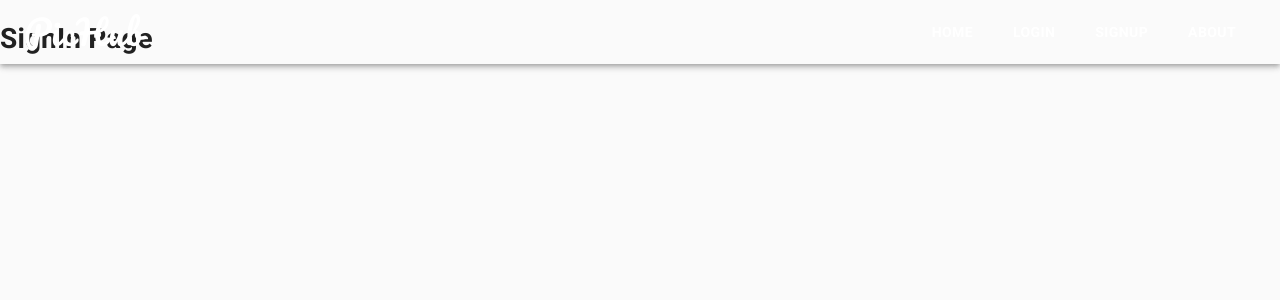
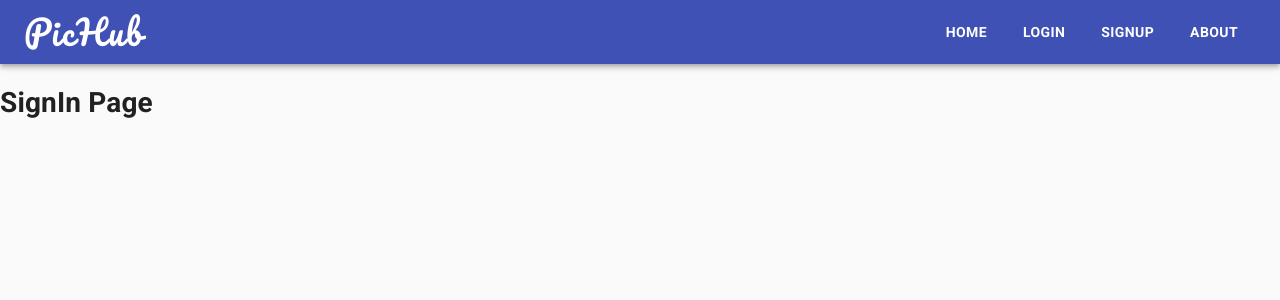
Before and after one commit to attainu/project-bhavleen-singh-au7, a React (Create React App) app: page /signin in a window 1280 px wide. Shown: the top 300 px of the page. Built offline with nearby package versions, Linux system fonts and the light colour scheme; the HTML template or start-up script is replaced by a standard one.

Commit message:
Page Format Done

```diff
--- a/package.json
+++ b/package.json
@@ -11,12 +11,11 @@
     "react": "^16.13.1",
     "react-dom": "^16.13.1",
     "react-redux": "^7.2.1",
+    "react-responsive-carousel": "^3.2.9",
     "react-router-dom": "^5.2.0",
     "react-scripts": "3.4.3",
-    "react-slick": "^0.27.11",
     "redux": "^4.0.5",
-    "redux-thunk": "^2.3.0",
-    "slick-carousel": "^1.8.1"
+    "redux-thunk": "^2.3.0"
   },
   "scripts": {
     "start": "react-scripts start",
--- a/src/App.js
+++ b/src/App.js
@@ -1,13 +1,11 @@
+import React from "react";
 import { CssBaseline } from "@material-ui/core";
-import React from "react";
 import { BrowserRouter } from "react-router-dom";
-import Navbar from "./components/Navbar";
 
 import Routes from "./Routes";
 const App = () => {
   return (
     <BrowserRouter>
-      <Navbar />
       <Routes />
       <CssBaseline />
     </BrowserRouter>
--- a/src/components/Navbar.js
+++ b/src/components/Navbar.js
@@ -9,11 +9,6 @@ const useStyles = makeStyles((theme) => ({
   root: {
     flexGrow: 1,
   },
-  navlink: {
-    padding: "6px 20px",
-    fontWeight: "600",
-    color: "#fff",
-  },
   title: {
     flexGrow: 1,
     fontFamily: "Pacifico",
@@ -22,18 +17,23 @@ const useStyles = makeStyles((theme) => ({
   Nav: {
     position: "absolute",
     color: "#fff",
+    "& .MuiButton-label": {
+      color: "#fff",
+      padding: "6px 20px 6px 0px",
+      fontWeight: "600",
+    },
   },
 }));
 
-const Navbar = () => {
+const Navbar = (props) => {
   const classes = useStyles();
 
   return (
     <div className={classes.root}>
       <AppBar
         position="sticky"
-        color="transparent"
-        className={classes.Nav}
+        color={props.color}
+        className={props.className}
       >
         <Toolbar>
           <Typography
@@ -42,32 +42,16 @@ const Navbar = () => {
           >
             PicHub
           </Typography>
-          <Button
-            component={Link}
-            to="/"
-            className={classes.navlink}
-          >
+          <Button component={Link} to="/">
             Home
           </Button>
-          <Button
-            component={Link}
-            to="/signin"
-            className={classes.navlink}
-          >
+          <Button component={Link} to="/signin">
             Login
           </Button>
-          <Button
-            component={Link}
-            to="/signup"
-            className={classes.navlink}
-          >
+          <Button component={Link} to="/signup">
             SignUp
           </Button>
-          <Button
-            component={Link}
-            to="/about"
-            className={classes.navlink}
-          >
+          <Button component={Link} to="/about">
             About
           </Button>
         </Toolbar>
--- a/src/index.css
+++ b/src/index.css
@@ -0,0 +1,4 @@
+.hundred {
+  height: 100vh;
+  opacity: .6;
+}
--- a/src/pages/About.jsx
+++ b/src/pages/About.jsx
@@ -1,10 +1,25 @@
-import React from "react";
+import React, { Fragment } from "react";
+import { makeStyles } from "@material-ui/core";
+import Navbar from "../components/Navbar";
+
+const useStyles = makeStyles((theme) => ({
+  Nav: {
+    "& .MuiButton-label": {
+      color: "#fff",
+      padding: "6px 10px",
+      fontWeight: "600",
+    },
+  },
+}));
 
 const About = () => {
+  const classes = useStyles();
+
   return (
-    <div>
+    <Fragment>
+      <Navbar color="primary" className={classes.Nav} />
       <h1>About Page</h1>
-    </div>
+    </Fragment>
   );
 };
 
--- a/src/pages/Landing.jsx
+++ b/src/pages/Landing.jsx
@@ -1,51 +1,70 @@
-import React from "react";
-import "slick-carousel/slick/slick.css";
-import "slick-carousel/slick/slick-theme.css";
-import Slider from "react-slick";
+import React, { Fragment } from "react";
+import "react-responsive-carousel/lib/styles/carousel.min.css"; // requires a loader
+import { Carousel } from "react-responsive-carousel";
 import CarousalPic1 from "../images/1.jpg";
 import CarousalPic2 from "../images/2.jpg";
 import CarousalPic3 from "../images/3.jpg";
 import CarousalPic4 from "../images/4.jpg";
+import Navbar from "../components/Navbar";
+import { makeStyles } from "@material-ui/core";
+
+const useStyles = makeStyles((theme) => ({
+  Nav: {
+    position: "absolute",
+    color: "#fff",
+    "& .MuiButton-label": {
+      color: "#fff",
+      padding: "6px 10px",
+      fontWeight: "600",
+    },
+  },
+}));
 
 const Landing = () => {
-  const pics = [
-    {
-      pic: CarousalPic1,
-    },
-    {
-      pic: CarousalPic2,
-    },
-    {
-      pic: CarousalPic3,
-    },
-    {
-      pic: CarousalPic4,
-    },
-  ];
-
-  const settings = {
-    dots: true,
-    infinite: true,
-    speed: 500,
-    slidesToShow: 1,
-    slidesToScroll: 1,
-    fade: true,
-    arrows: true,
-    className: "slides",
-  };
-
+  const classes = useStyles();
   return (
-    <div>
-      <Slider {...settings}>
-        <img src={CarousalPic1} alt="pic1" height="50%" />
-        <img src={CarousalPic2} alt="pic2" height="50%" />
-        <img src={CarousalPic3} alt="pic3" height="50%" />
-        <img src={CarousalPic4} alt="pic4" height="50%" />
-        {/* {pics.map((photo) => {
-          return <img src={photo.pic} width="95vw" />;
-        })} */}
-      </Slider>
-    </div>
+    <Fragment>
+      <Navbar color="transparent" className={classes.Nav} />
+      <Carousel
+        infiniteLoop
+        useKeyboardArrows
+        autoPlay
+        showArrows={false}
+        onSwipeMove
+        showThumbs={false}
+        showStatus={false}
+        showIndicators={false}
+      >
+        <div>
+          <img
+            src={CarousalPic1}
+            alt="pic1"
+            className="hundred"
+          />
+        </div>
+        <div>
+          <img
+            src={CarousalPic2}
+            alt="pic2"
+            className="hundred"
+          />
+        </div>
+        <div>
+          <img
+            src={CarousalPic3}
+            alt="pic3"
+            className="hundred"
+          />
+        </div>
+        <div>
+          <img
+            src={CarousalPic4}
+            alt="pic4"
+            className="hundred"
+          />
+        </div>
+      </Carousel>
+    </Fragment>
   );
 };
 
--- a/src/pages/Signin.jsx
+++ b/src/pages/Signin.jsx
@@ -1,10 +1,25 @@
-import React from "react";
+import React, { Fragment } from "react";
+import { makeStyles } from "@material-ui/core";
+import Navbar from "../components/Navbar";
+
+const useStyles = makeStyles((theme) => ({
+  Nav: {
+    "& .MuiButton-label": {
+      color: "#fff",
+      padding: "6px 10px",
+      fontWeight: "600",
+    },
+  },
+}));
 
 const Signin = () => {
+  const classes = useStyles();
+
   return (
-    <div>
+    <Fragment>
+      <Navbar color="primary" className={classes.Nav} />
       <h1>SignIn Page</h1>
-    </div>
+    </Fragment>
   );
 };
 
--- a/src/pages/Signup.jsx
+++ b/src/pages/Signup.jsx
@@ -1,10 +1,25 @@
-import React from "react";
+import React, { Fragment } from "react";
+import { makeStyles } from "@material-ui/core";
+import Navbar from "../components/Navbar";
+
+const useStyles = makeStyles((theme) => ({
+  Nav: {
+    "& .MuiButton-label": {
+      color: "#fff",
+      padding: "6px 10px",
+      fontWeight: "600",
+    },
+  },
+}));
 
 const Signup = () => {
+  const classes = useStyles();
+
   return (
-    <div>
+    <Fragment>
+      <Navbar color="primary" className={classes.Nav} />
       <h1>SignUp Page</h1>
-    </div>
+    </Fragment>
   );
 };
 
```
Also changed, not shown: 1 other file (tests, documents, lock files or other folders).
